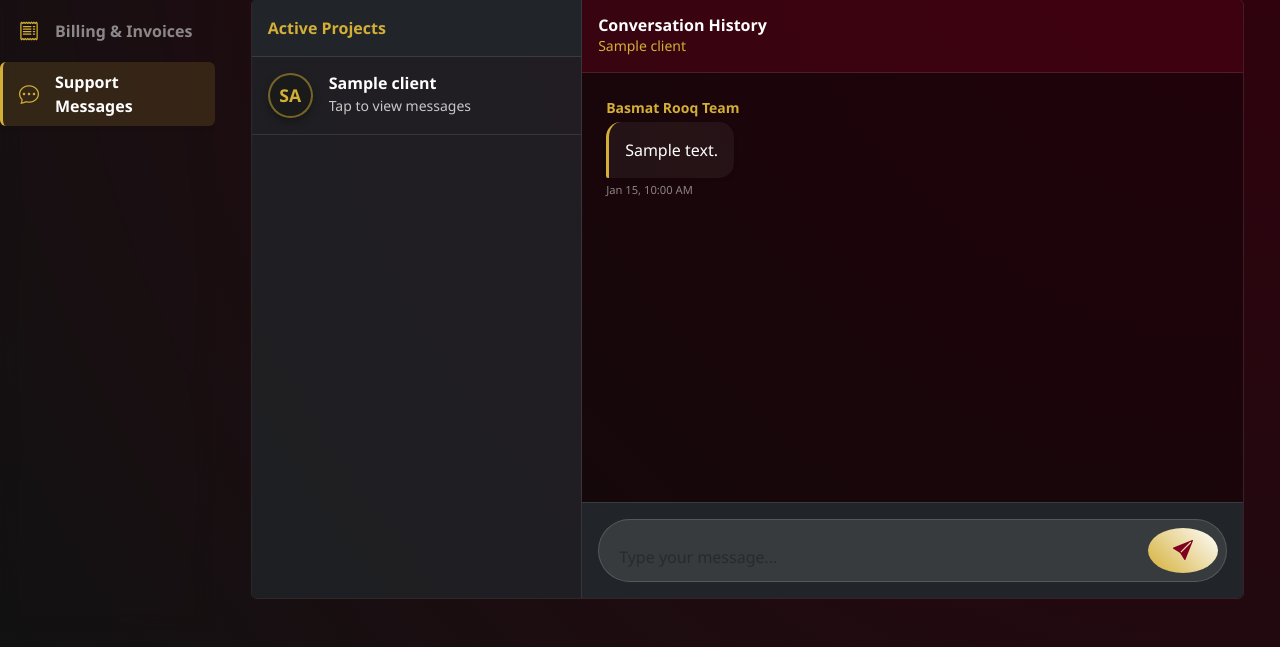
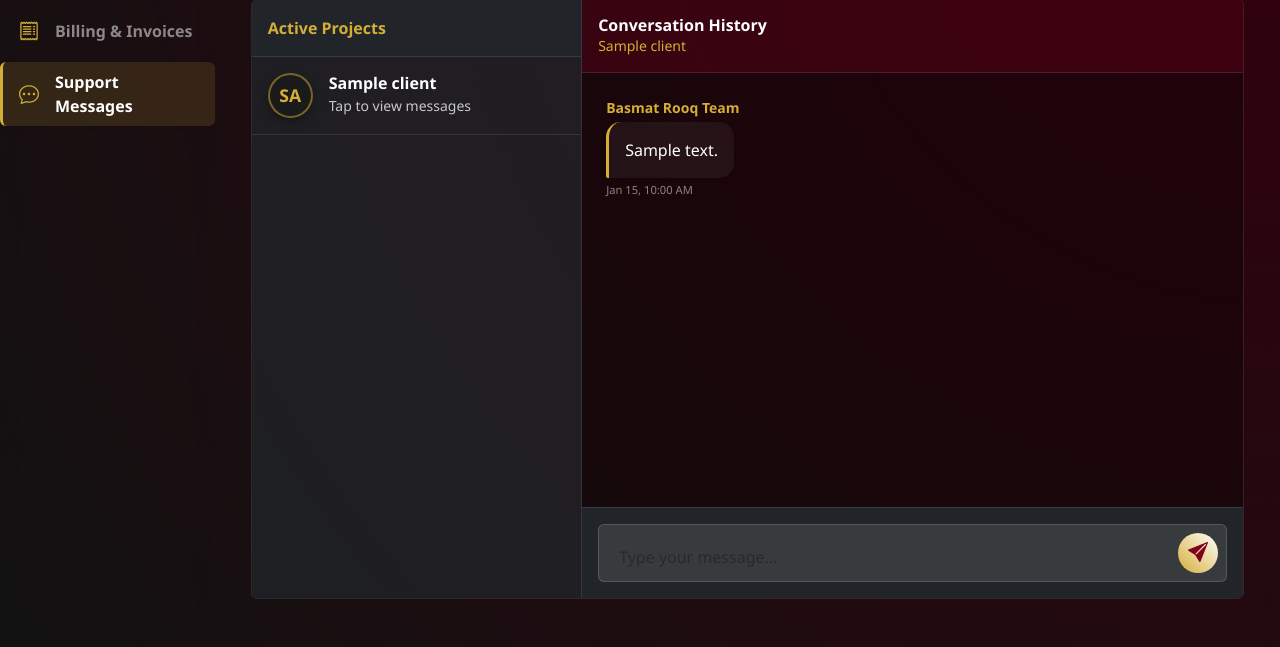
Before and after one commit to monabbor-hossen/Basmat-Rooq, a PHP site: page /management/chat.php in a window 1280 px wide. Shown: the part 177-824 px from the top of the page. Run offline with PHP 8.4, Linux system fonts and the light colour scheme; the visitor is signed in with stand-in values (Sample User, id 1); tables that the repository leaves empty or names only in its code hold one stand-in row (values such as "Sample post"); some libraries are stand-ins or nearby versions.

Commit message:
Chat system

```diff
--- a/assets/css/theme.css
+++ b/assets/css/theme.css
@@ -764,3 +764,6 @@ a:hover .avatar-circle-refined,
     height: calc(100vh - 200px);
     min-height: 500px;
 }
+#chatMainBox .btn-rooq-primary{
+    padding: 12px 20px;
+}
--- a/management/chat.php
+++ b/management/chat.php
@@ -87,9 +87,9 @@ foreach($clients as $c) { if($c['client_id'] == $active_client) $active_name = $
                 </div>
 
                 <div class="p-2 p-md-3 border-top border-light border-opacity-10 bg-dark mt-auto z-1">
-                    <div class="input-group align-items-end glass-search p-1 rounded-pill">
+                    <div class="input-group align-items-end glass-search p-1 rounded">
                         <textarea id="chatInput" class="form-control bg-transparent border-0 text-white shadow-none ps-3 py-2" placeholder="Type your message..." rows="1" style="resize:none; max-height: 100px; overflow-y: auto;" oninput="this.style.height = ''; this.style.height = this.scrollHeight + 'px'"></textarea>
-                        <button onclick="sendMessage()" class="btn btn-rooq-primary rounded-circle m-1 d-flex align-items-center justify-content-center" style="width: 45px; height: 45px; flex-shrink: 0;">
+                        <button onclick="sendMessage()" class="btn btn-rooq-primary rounded-circle m-1 d-flex align-items-center justify-content-center" style="width: 40px; height: 40px; flex-shrink: 0;">
                             <i class="bi bi-send-fill fs-5"></i>
                         </button>
                     </div>
--- a/portal/chat.php
+++ b/portal/chat.php
@@ -87,9 +87,9 @@ foreach($clients as $c) { if($c['client_id'] == $active_client) $active_name = $
                 </div>
 
                 <div class="p-2 p-md-3 border-top border-light border-opacity-10 bg-dark mt-auto z-1">
-                    <div class="input-group align-items-end glass-search p-1 rounded-pill">
+                    <div class="input-group align-items-end glass-search p-1 rounded">
                         <textarea id="chatInput" class="form-control bg-transparent border-0 text-white shadow-none ps-3 py-2" placeholder="Type your message..." rows="1" style="resize:none; max-height: 100px; overflow-y: auto;" oninput="this.style.height = ''; this.style.height = this.scrollHeight + 'px'"></textarea>
-                        <button onclick="sendMessage()" class="btn btn-rooq-primary rounded-circle m-1 d-flex align-items-center justify-content-center" style="width: 45px; height: 45px; flex-shrink: 0;">
+                        <button onclick="sendMessage()" class="btn btn-rooq-primary rounded-circle m-1 d-flex align-items-center justify-content-center" style="width: 40px; height: 40px; flex-shrink: 0;">
                             <i class="bi bi-send-fill fs-5"></i>
                         </button>
                     </div>
```
